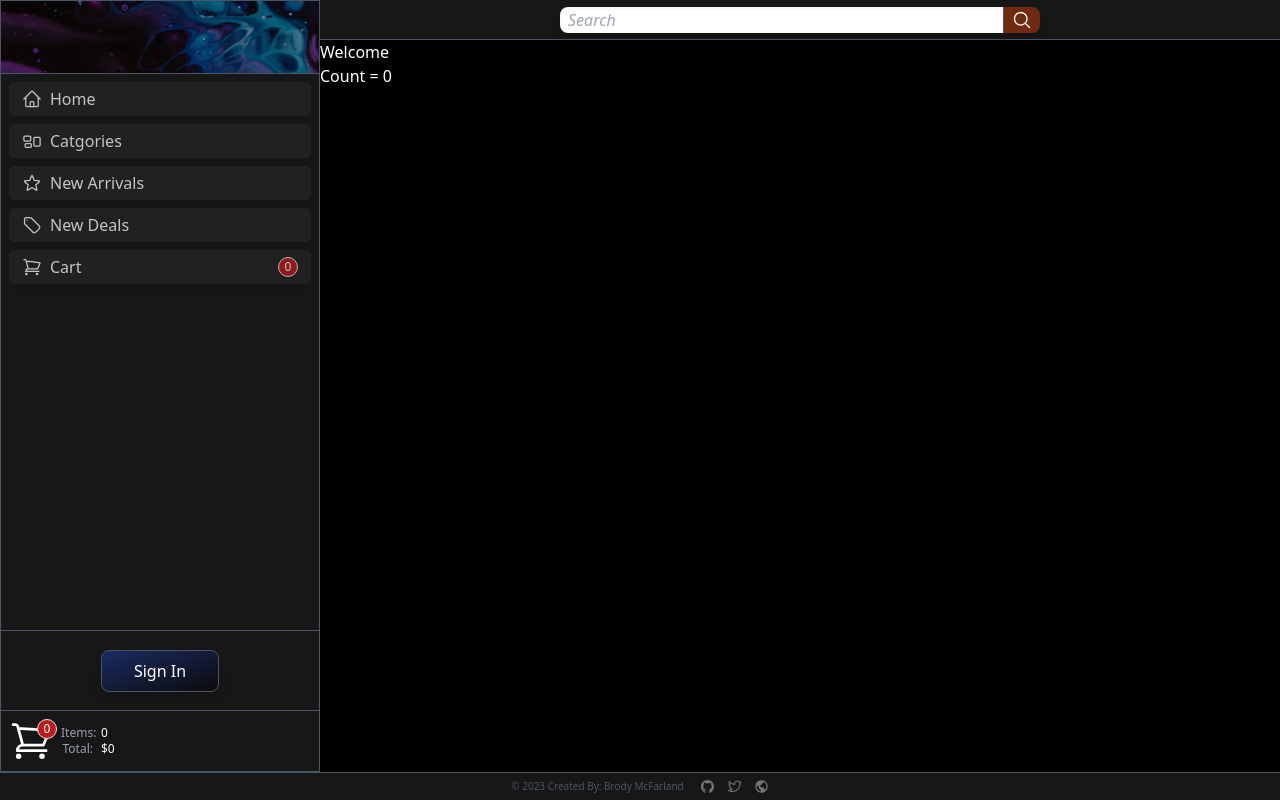
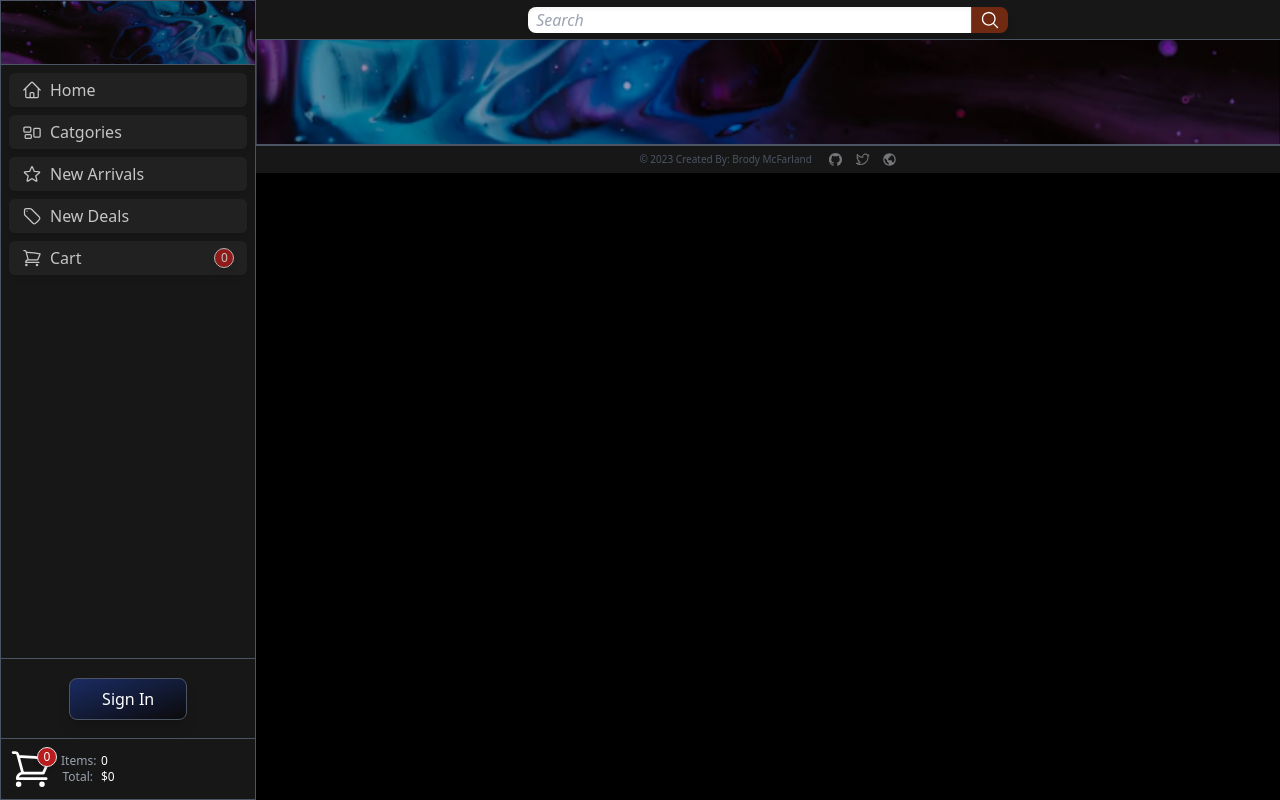
Before and after one commit to brodyamcfarland/shopping-web-app, a Next.js app: page /checkout in a window 1280 px wide. Built offline with nearby package versions, Linux system fonts and the light colour scheme; no server answers.

Commit message:
Added a Layout Component, Added Some more pages

```diff
--- a/components/CartPreview.tsx
+++ b/components/CartPreview.tsx
@@ -2,13 +2,15 @@ import { ShoppingCartIcon } from "@heroicons/react/24/outline";
 import { useSelector } from "react-redux";
 import type { RootState } from "../state/store";
 import CurrencyFormat from "react-currency-format";
+import Link from "next/link";
 
 const CartPreview = () => {
      const cartCount = useSelector(
           (state: RootState) => state.cartCounter.value
      );
      return (
-          <div
+          <Link
+               href={"/cart"}
                className="flex p-2 items-center border-t border-gray-600 hover:bg-white/5 duration-300 hover:cursor-pointer"
                title="Cart"
           >
@@ -36,7 +38,7 @@ const CartPreview = () => {
                          />
                     </div>
                </div>
-          </div>
+          </Link>
      );
 };
 
--- a/components/Layout.tsx
+++ b/components/Layout.tsx
@@ -0,0 +1,29 @@
+import { ReactNode } from "react";
+import MobileHeader from "./MobileHeader";
+import Sidebar from "./Sidebar";
+import SearchBar from "./SearchBar";
+import Banner from "./Banner";
+import Footer from "./Footer";
+
+interface Props {
+     children: ReactNode;
+}
+
+const Layout = ({ children }: Props) => {
+     return (
+          <div className="flex flex-col min-h-screen md:h-screen text-white text-center bg-black ">
+               <div className="flex flex-col md:flex-row flex-1 ">
+                    <MobileHeader />
+                    <Sidebar />
+                    <main className="flex flex-col w-full h-screen ">
+                         <SearchBar />
+                         <Banner />
+                         {children}
+                         <Footer />
+                    </main>
+               </div>
+          </div>
+     );
+};
+
+export default Layout;
--- a/components/SearchBar.tsx
+++ b/components/SearchBar.tsx
@@ -6,13 +6,14 @@ import {
 import { MagnifyingGlassIcon } from "@heroicons/react/24/solid";
 import { useSession } from "next-auth/react";
 import Link from "next/link";
+import { useSelector } from "react-redux";
+import { RootState } from "../state/store";
 
-interface Props {
-     cartCount: number;
-}
-
-const SearchBar = ({ cartCount }: Props) => {
+const SearchBar = () => {
      const { data: session } = useSession();
+     const cartCount = useSelector(
+          (state: RootState) => state.cartCounter.value
+     );
      const handleSearch = (e: React.FormEvent<HTMLFormElement>) => {};
 
      return (
--- a/components/Sidebar.tsx
+++ b/components/Sidebar.tsx
@@ -13,14 +13,15 @@ import {
 } from "@heroicons/react/24/outline";
 import { useSession, signIn, signOut } from "next-auth/react";
 import CartPreview from "./CartPreview";
+import { useSelector } from "react-redux";
+import { RootState } from "../state/store";
 
-interface Props {
-     cartCount: number;
-}
-
-const Sidebar = ({ cartCount }: Props) => {
+const Sidebar = () => {
      const router = useRouter();
      const { data: session } = useSession();
+     const cartCount = useSelector(
+          (state: RootState) => state.cartCounter.value
+     );
 
      return (
           <header className="hidden md:flex flex-col w-[20rem] max-w-[20rem] border bg-[#171717] shadow-md border-gray-600">
@@ -77,7 +78,11 @@ const Sidebar = ({ cartCount }: Props) => {
                                    <span>Order History</span>
                               </Link>
                          )}
-                         <Link className="sidebarButtons" href="/" title="Cart">
+                         <Link
+                              className="sidebarButtons"
+                              href="/cart"
+                              title="Cart"
+                         >
                               <ShoppingCartIcon className="h-5 w-5" />
                               <p className="flex-1 text-left">Cart</p>
                               <span className="h-5 w-5 bg-red-700 rounded-full flex items-center justify-center text-xs border shadow-md">
--- a/pages/404.tsx
+++ b/pages/404.tsx
@@ -0,0 +1,30 @@
+import React from "react";
+import Layout from "../components/Layout";
+import { Head } from "next/document";
+import Image from "next/image";
+
+const Custom404 = () => {
+     return (
+          <Layout>
+               <div className="flex flex-col flex-1 items-center justify-center px-2 gap-5">
+                    <h1 className="text-2xl">404 Error</h1>
+                    <p className="text-gray-500">
+                         This route does not exist or an error has occured.
+                    </p>
+                    <p className="text-gray-500">
+                         Please check your url and try again or return to the
+                         home screen.
+                    </p>
+                    <Image
+                         src="/SAMPLE_SQUARE.png"
+                         height={300}
+                         width={300}
+                         alt="Logo"
+                         className="border-[2px] h-52 w-52 border-gray-600 rounded-full object-cover hover:cursor-pointer"
+                    />
+               </div>
+          </Layout>
+     );
+};
+
+export default Custom404;
--- /dev/null
+++ b/pages/cart.tsx
@@ -0,0 +1,20 @@
+import Head from "next/head";
+import Layout from "../components/Layout";
+
+const Cart = () => {
+     return (
+          <Layout>
+               <Head>
+                    <title>Shopping: Home</title>
+                    <link rel="icon" href="/favicon.ico" />
+               </Head>
+               <div className="flex-1">
+                    <div className="border">
+                         <h2>My Cart</h2>
+                    </div>
+               </div>
+          </Layout>
+     );
+};
+
+export default Cart;
--- a/pages/checkout.tsx
+++ b/pages/checkout.tsx
@@ -1,36 +1,14 @@
-import type { NextPage } from "next";
 import Head from "next/head";
-import Sidebar from "../components/Sidebar";
-import Footer from "../components/Footer";
-import SearchBar from "../components/SearchBar";
-import MobileHeader from "../components/MobileHeader";
-import { decrement, increment } from "../state/slices/cartSlice";
-import { useSelector, useDispatch } from "react-redux";
-import type { RootState } from "../state/store";
+import Layout from "../components/Layout";
 
 const Checkout = () => {
-     const cartCount = useSelector(
-          (state: RootState) => state.cartCounter.value
-     );
-     const dispatch = useDispatch();
-
      return (
-          <div className="flex flex-col h-screen text-white bg-black">
+          <Layout>
                <Head>
-                    <title>Shopping</title>
+                    <title>Shopping: Checkout</title>
                     <link rel="icon" href="/favicon.ico" />
                </Head>
-               <div className="flex flex-col md:flex-row flex-1 items">
-                    <MobileHeader />
-                    <Sidebar cartCount={cartCount} />
-                    <main className="flex flex-col flex-1">
-                         <SearchBar cartCount={cartCount} />
-                         <h2>Welcome</h2>
-                         <p>Count = {cartCount}</p>
-                    </main>
-               </div>
-               <Footer />
-          </div>
+          </Layout>
      );
 };
 
--- a/pages/index.tsx
+++ b/pages/index.tsx
@@ -1,13 +1,9 @@
 import type { NextPage } from "next";
 import Head from "next/head";
-import Sidebar from "../components/Sidebar";
-import SearchBar from "../components/SearchBar";
-import MobileHeader from "../components/MobileHeader";
-import { useSelector, useDispatch } from "react-redux";
+import { useSelector } from "react-redux";
 import type { RootState } from "../state/store";
-import Banner from "../components/Banner";
 import ProductCards from "../components/ProductCards";
-import Footer from "../components/Footer";
+import Layout from "../components/Layout";
 
 const Home: NextPage = () => {
      const cartCount = useSelector(
@@ -15,22 +11,13 @@ const Home: NextPage = () => {
      );
 
      return (
-          <div className="flex flex-col min-h-screen md:h-screen text-white text-center bg-black ">
+          <Layout>
                <Head>
-                    <title>Shopping</title>
+                    <title>Shopping: Home</title>
                     <link rel="icon" href="/favicon.ico" />
                </Head>
-               <div className="flex flex-col md:flex-row flex-1 ">
-                    <MobileHeader />
-                    <Sidebar cartCount={cartCount} />
-                    <main className="flex flex-col w-full h-screen ">
-                         <SearchBar cartCount={cartCount} />
-                         <Banner />
-                         <ProductCards />
-                         <Footer />
-                    </main>
-               </div>
-          </div>
+               <ProductCards />
+          </Layout>
      );
 };
 
```
